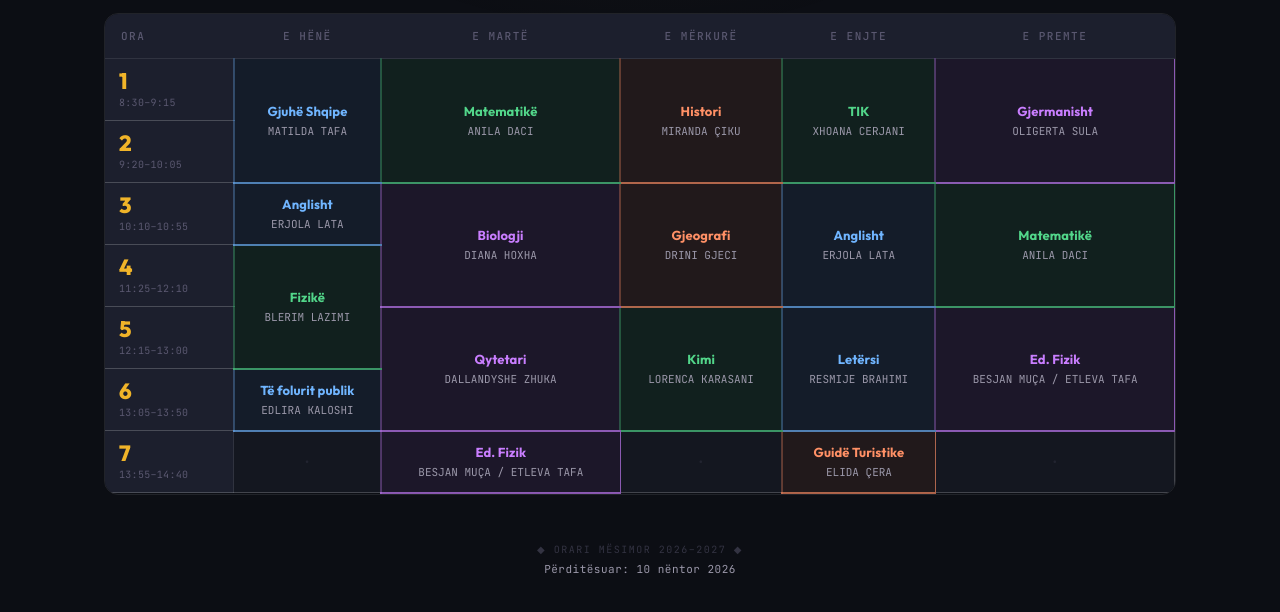
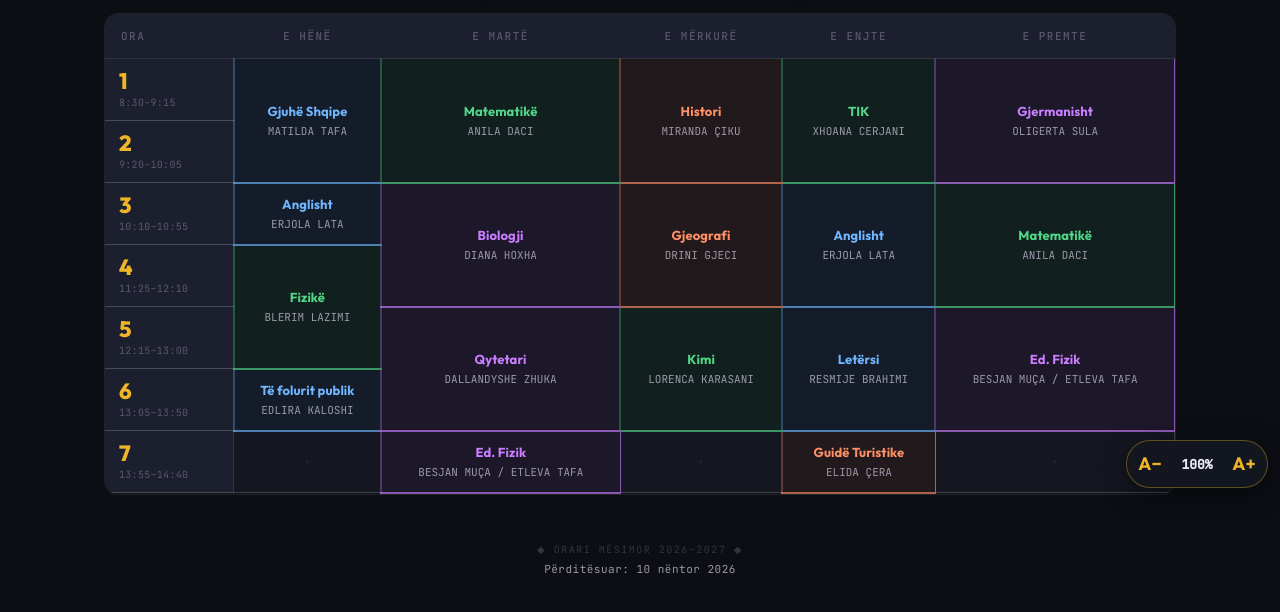
Before and after one commit to fjonamera2-lab/Orari, a plain HTML site: page orari_dita.html in a window 1280 px wide. Shown: the part 298-910 px from the top of the page. Drawn offline with Linux system fonts and the light colour scheme.

Commit message:
Add files via upload

```diff
--- a/sw.js
+++ b/sw.js
@@ -1,5 +1,5 @@
-const CACHE = 'orari-v14';
-const CORE = ['./', './index.html', './orari_dita.html', './orari_kp.html', './stema.jpg', './icon-192.png', './apple-touch-icon.png', './stema.png', './icon-512.png', './manifest.webmanifest', './cilesimet.js', './mbyllja.js'];
+const CACHE = 'orari-v15';
+const CORE = ['./', './index.html', './orari_dita.html', './orari_kp.html', './stema.jpg', './icon-192.png', './apple-touch-icon.png', './stema.png', './icon-512.png', './manifest.webmanifest', './cilesimet.js', './mbyllja.js', './zoom.js'];
 
 self.addEventListener('install', e => {
   e.waitUntil(
--- /dev/null
+++ b/zoom.js
@@ -0,0 +1,54 @@
+/* Zmadhim / zvogëlim i pamjes (telefon). Butonat A− / % / A+ ruajnë zgjedhjen në pajisje.
+   Pinch-zoom me dy gishta punon gjithashtu (nuk është më i bllokuar nga viewport). */
+(function(){
+  var KEY='orari-zoom', MIN=0.7, MAX=2, STEP=0.1;
+  function load(){
+    try{var v=parseFloat(localStorage.getItem(KEY));if(v>=MIN&&v<=MAX)return v}catch(e){}
+    return 1;
+  }
+  function save(v){try{localStorage.setItem(KEY,String(v))}catch(e){}}
+  var z=load();
+
+  function ready(fn){
+    if(document.readyState!=='loading')fn();else document.addEventListener('DOMContentLoaded',fn);
+  }
+
+  ready(function(){
+    var page=document.querySelector('.page');
+    if(!page||!('zoom' in document.documentElement.style))return;
+
+    var css=document.createElement('style');
+    css.textContent=
+      '.zoom-ctl{position:fixed;right:max(12px,env(safe-area-inset-right));bottom:max(14px,env(safe-area-inset-bottom));z-index:900;display:flex;align-items:center;gap:2px;padding:4px;border-radius:999px;background:rgba(20,23,32,.92);border:1px solid rgba(240,180,41,.35);box-shadow:0 6px 24px rgba(0,0,0,.5);-webkit-backdrop-filter:blur(8px);backdrop-filter:blur(8px);font-family:Outfit,sans-serif;user-select:none;-webkit-user-select:none;touch-action:manipulation}'+
+      '.zoom-ctl button{border:0;background:transparent;color:#f0b429;font-family:inherit;font-weight:700;cursor:pointer;height:38px;min-width:38px;border-radius:999px;font-size:18px;line-height:1;-webkit-tap-highlight-color:transparent}'+
+      '.zoom-ctl button:active{background:rgba(240,180,41,.2)}'+
+      '.zoom-ctl button:disabled{opacity:.3}'+
+      '.zoom-ctl .zv{font-size:13px;min-width:52px;color:#eceaf4;font-family:"JetBrains Mono",monospace}';
+    document.head.appendChild(css);
+
+    var box=document.createElement('div');
+    box.className='zoom-ctl';
+    box.setAttribute('role','group');
+    box.setAttribute('aria-label','Zmadhimi i pamjes');
+    box.innerHTML=
+      '<button type="button" class="zm" aria-label="Zvogëlo">A&minus;</button>'+
+      '<button type="button" class="zv" aria-label="Rikthe madhësinë 100%">100%</button>'+
+      '<button type="button" class="zp" aria-label="Zmadho">A+</button>';
+    document.body.appendChild(box);
+
+    var bm=box.querySelector('.zm'), bp=box.querySelector('.zp'), bv=box.querySelector('.zv');
+
+    function apply(v){
+      z=Math.round(Math.min(MAX,Math.max(MIN,v))*100)/100;
+      page.style.zoom=(z===1)?'':z;
+      bv.textContent=Math.round(z*100)+'%';
+      bm.disabled=z<=MIN+0.001;
+      bp.disabled=z>=MAX-0.001;
+      save(z);
+    }
+    bm.addEventListener('click',function(){apply(z-STEP)});
+    bp.addEventListener('click',function(){apply(z+STEP)});
+    bv.addEventListener('click',function(){apply(1)});
+    apply(z);
+  });
+})();
```
Also changed, not shown: orari_dita.html (+3 -2 lines), orari_kp.html (+3 -2 lines).
